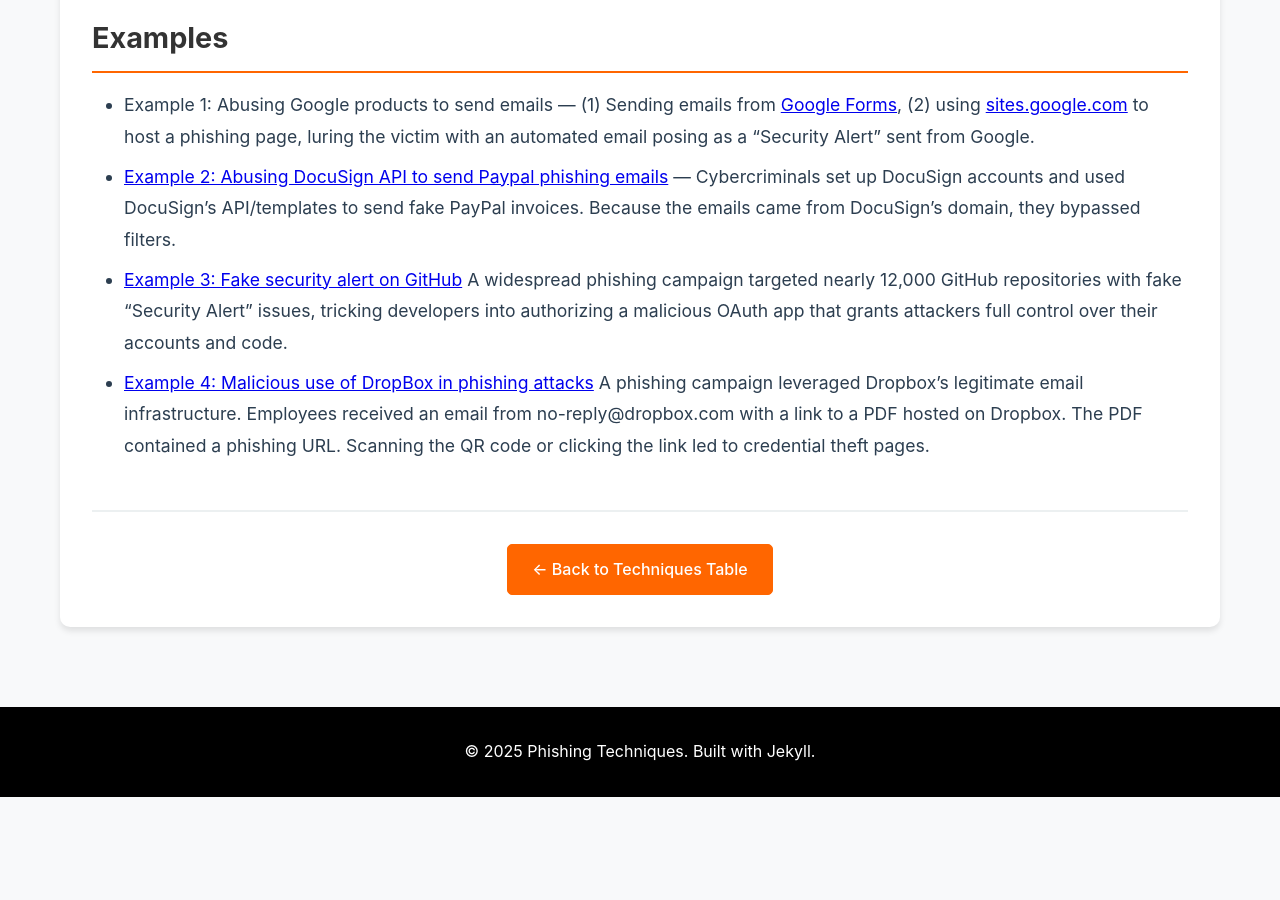
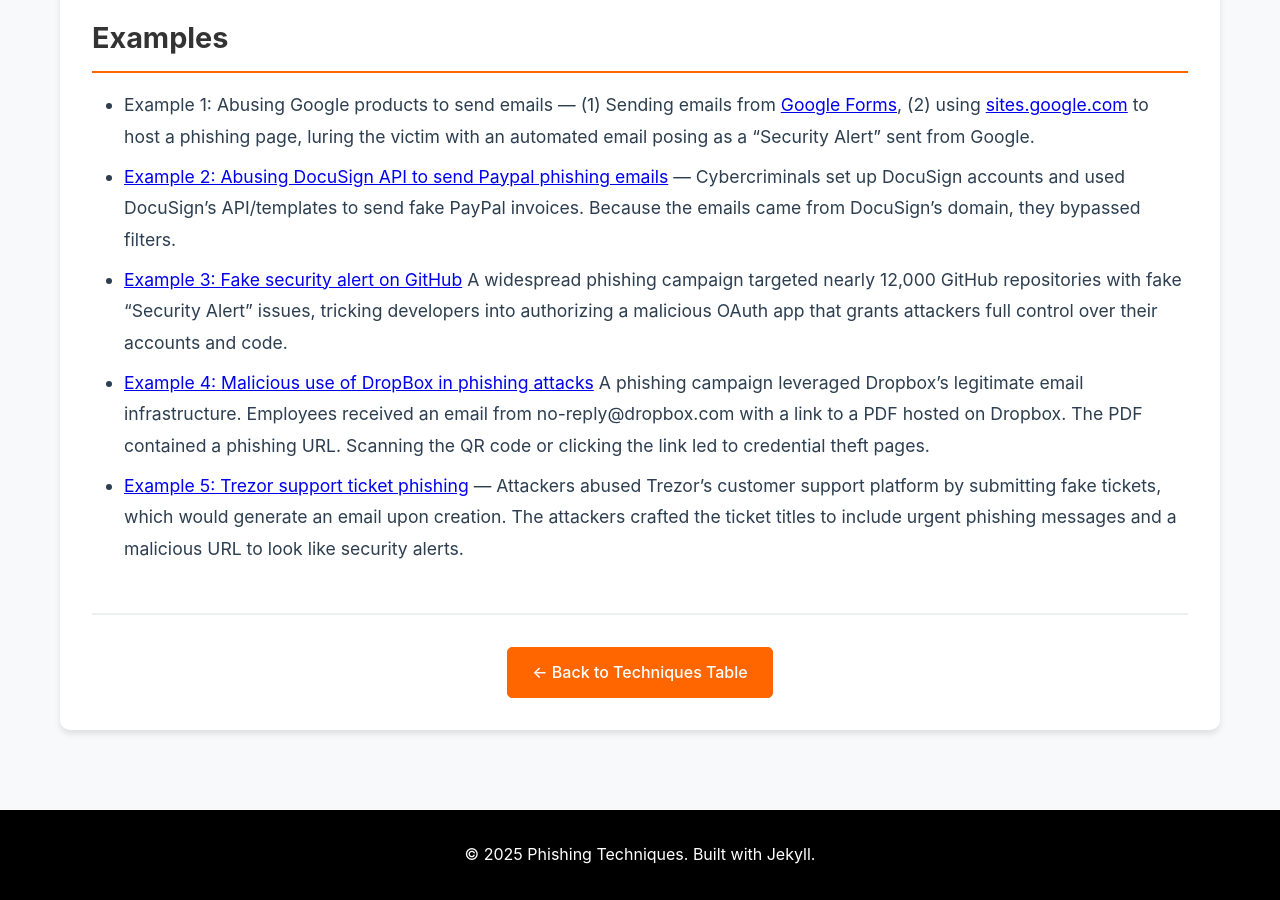
Before and after one commit to pushsecurity/phishing-techniques, a Jekyll site: the page built from _techniques/email-legitimate-app.md, in a window 1280 px wide and 900 px high, scrolled down 882 px. Built offline with Jekyll 4.4.1, drawn with Linux system fonts in a browser that asks for light colours; before the commit the page ends 1679 px from its top, so only the background shows below that.

Commit message:
Update email-legitimate-app.md
added example

```diff
--- a/_techniques/email-legitimate-app.md
+++ b/_techniques/email-legitimate-app.md
@@ -24,3 +24,4 @@
 - [Example 2: Abusing DocuSign API to send Paypal phishing emails](https://www.malwarebytes.com/blog/news/2025/03/paypal-scam-abuses-docusign-api-to-spread-phishy-emails) — Cybercriminals set up DocuSign accounts and used DocuSign’s API/templates to send fake PayPal invoices. Because the emails came from DocuSign’s domain, they bypassed filters.
 - [Example 3: Fake security alert on GitHub](https://www.bleepingcomputer.com/news/security/fake-security-alert-issues-on-github-use-oauth-app-to-hijack-accounts/) A widespread phishing campaign targeted nearly 12,000 GitHub repositories with fake "Security Alert" issues, tricking developers into authorizing a malicious OAuth app that grants attackers full control over their accounts and code.
 - [Example 4: Malicious use of DropBox in phishing attacks](https://www.darktrace.com/blog/legitimate-services-malicious-intentions-getting-the-drop-on-phishing-attacks-abusing-dropbox) A phishing campaign leveraged Dropbox’s legitimate email infrastructure. Employees received an email from no-reply@dropbox.com with a link to a PDF hosted on Dropbox. The PDF contained a phishing URL. Scanning the QR code or clicking the link led to credential theft pages.
+- [Example 5: Trezor support ticket phishing](https://www.bleepingcomputer.com/news/security/trezors-support-platform-abused-in-crypto-theft-phishing-attacks/) — Attackers abused Trezor's customer support platform by submitting fake tickets, which would generate an email upon creation. The attackers crafted the ticket titles to include urgent phishing messages and a malicious URL to look like security alerts.
```
